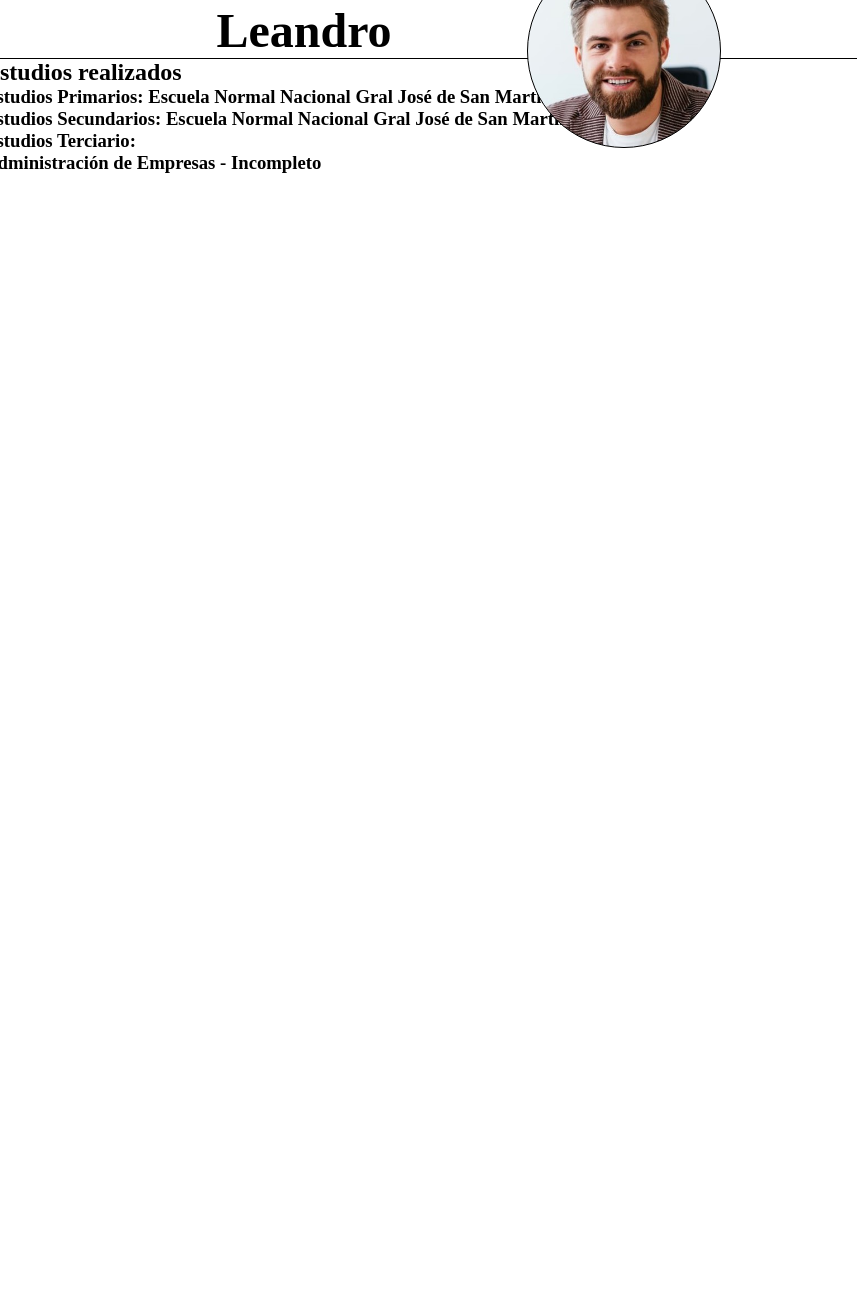
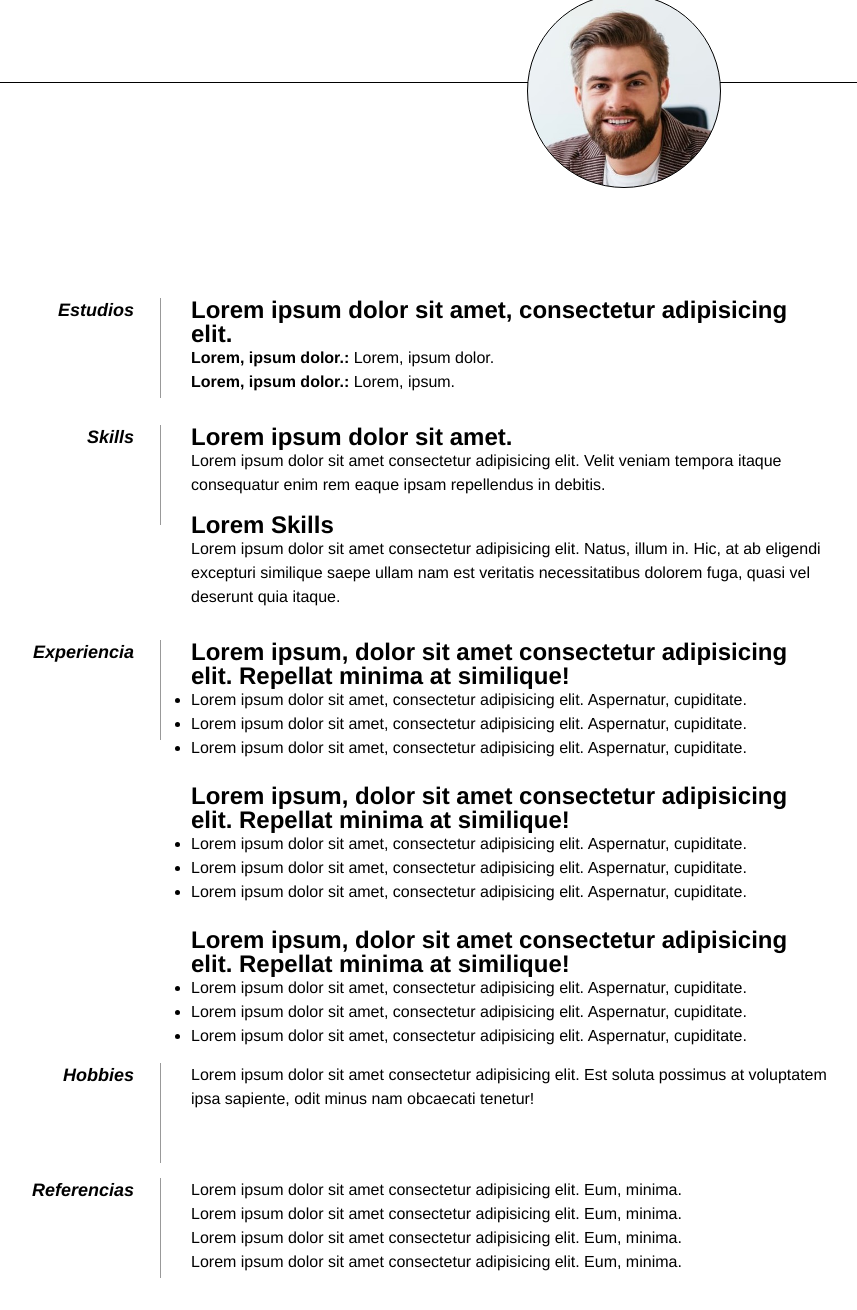
Before and after one commit to leacau/ProyectoCV, a website: page pages/landing.html in a window 1280 px wide. Shown: the part 86-1396 px from the top of the page, without its empty margins (16-873 px from the left). Before the commit the page ends 800 px from the top, so only its background shows below. Drawn offline with nearby package versions, Linux system fonts and the light colour scheme.

Commit message:
subida proyecto CV

```diff
--- a/css/styles.css
+++ b/css/styles.css
@@ -45,14 +45,29 @@
     color: black;
 }
 
+.landingBody{
+    width: 100vw;
+    margin: 40px auto 60px;
+    font: 16px Helvetica, Sans-Serif;
+    line-height: 24px;
+}
+.clear {
+    clear: both;
+}
+
 .headerLanding{
     padding-top: 5vh;
+    padding-bottom: 1vh;
     width: 100vw;
-    height: 13vh;
+    height: 10vh;
     border-bottom: solid 1px black ;
     text-align: center;
     display: flex;
     justify-content: center;
+    margin-bottom: 25vh;
+}
+p{
+    margin: 0 0 16px 0;
 }
 
 .imagenPerfil{
@@ -66,6 +81,7 @@
     background-size: cover;
 }
 .nombreLanding{
+    visibility:hidden;
     width: 100vw;
     font-size: 3rem;
     font-weight: 800;
@@ -74,3 +90,28 @@
     justify-content:center;
     align-items: end;
 }
+
+
+dt{
+    font-style: italic;
+    font-weight: bold;
+    font-size: 18px;
+    text-align: right;
+    padding: 0 26px 0 0;
+    width: 150px;
+    float: left;
+    height: 100px;
+    border-right: 1px solid #999;
+}
+
+dd{
+    width: 50vw;
+    margin-left: 30px;
+    float:left;
+}
+
+dd.clear{
+    float: none;
+    margin: 0;
+    height: 15px;
+}
--- /dev/null
+++ b/package.json
@@ -0,0 +1,5 @@
+{
+  "dependencies": {
+    "animate.css": "^4.1.1"
+  }
+}
--- a/pages/landing.html
+++ b/pages/landing.html
@@ -5,44 +5,140 @@
 		<meta http-equiv="X-UA-Compatible" content="IE=edge" />
 		<meta name="viewport" content="width=device-width, initial-scale=1.0" />
 		<link rel="stylesheet" href="../css/styles.css" />
+		<link rel="stylesheet" href="https://cdnjs.cloudflare.com/ajax/libs/animate.css/4.1.1/animate.min.css"/>
 		<title>Leandro Chena - CV</title>
 	</head>
-	<body>
+	<body class="landingBody">
 		<header class="headerLanding">
 			<div class="nombreLanding">
 				<div>Leandro</div>
 			</div>
-			<div class="imagenPerfil"></div>
+			<div
+				class="imagenPerfil"
+				onmouseleave="ocultar()"
+				onmouseover="mostrar()"
+			></div>
 			<div class="nombreLanding">
 				<div>Chena</div>
 			</div>
 		</header>
 		<main>
 			<div class="container">
-				<h2>Estudios realizados</h2>
+				<dl>
+					<dd class="clear"></dd>
+
+					<dt>Estudios</dt>
+					<dd>
+						<h2>Lorem ipsum dolor sit amet, consectetur adipisicing elit.</h2>
+						<p>
+							<strong>Lorem, ipsum dolor.:</strong> Lorem, ipsum dolor.<br />
+							<strong>Lorem, ipsum dolor.:</strong> Lorem, ipsum.
+						</p>
+					</dd>
+
+					<dd class="clear"></dd>
+
+					<dt>Skills</dt>
+					<dd>
+						<h2>Lorem ipsum dolor sit amet.</h2>
+						<p>
+							Lorem ipsum dolor sit amet consectetur adipisicing elit. Velit
+							veniam tempora itaque consequatur enim rem eaque ipsam repellendus
+							in debitis.
+						</p>
+
+						<h2>Lorem Skills</h2>
+						<p>
+							Lorem ipsum dolor sit amet consectetur adipisicing elit. Natus,
+							illum in. Hic, at ab eligendi excepturi similique saepe ullam nam
+							est veritatis necessitatibus dolorem fuga, quasi vel deserunt quia
+							itaque.
+						</p>
+					</dd>
+
+					<dd class="clear"></dd>
+
+					<dt>Experiencia</dt>
+					<div class="experiencia">
+						<dd>
+							<h2>
+								Lorem ipsum, dolor sit amet consectetur adipisicing elit. Repellat
+								minima at similique!
+							</h2>
 							<ul>
 								<li>
-						<h3>
-							Estudios Primarios: Escuela Normal Nacional Gral José de San
-							Martin
-						</h3>
+									Lorem ipsum dolor sit amet, consectetur adipisicing elit.
+									Aspernatur, cupiditate.
 								</li>
 								<li>
-						<h3>
-							Estudios Secundarios: Escuela Normal Nacional Gral José de San
-							Martin
-						</h3>
+									Lorem ipsum dolor sit amet, consectetur adipisicing elit.
+									Aspernatur, cupiditate.
 								</li>
 								<li>
-						<h3>Estudios Terciario:</h3>
+									Lorem ipsum dolor sit amet, consectetur adipisicing elit.
+									Aspernatur, cupiditate.
+								</li>
+							</ul></br>
+							<h2>
+								Lorem ipsum, dolor sit amet consectetur adipisicing elit. Repellat
+								minima at similique!
+							</h2>
 							<ul>
 								<li>
-								<h3>Administración de Empresas - Incompleto</h3>
+									Lorem ipsum dolor sit amet, consectetur adipisicing elit.
+									Aspernatur, cupiditate.
+								</li>
+								<li>
+									Lorem ipsum dolor sit amet, consectetur adipisicing elit.
+									Aspernatur, cupiditate.
+								</li>
+								<li>
+									Lorem ipsum dolor sit amet, consectetur adipisicing elit.
+									Aspernatur, cupiditate.
+								</li>
+							</ul></br>
+							<h2>
+								Lorem ipsum, dolor sit amet consectetur adipisicing elit. Repellat
+								minima at similique!
+							</h2>
+							<ul>
+								<li>
+									Lorem ipsum dolor sit amet, consectetur adipisicing elit.
+									Aspernatur, cupiditate.
+								</li>
+								<li>
+									Lorem ipsum dolor sit amet, consectetur adipisicing elit.
+									Aspernatur, cupiditate.
+								</li>
+								<li>
+									Lorem ipsum dolor sit amet, consectetur adipisicing elit.
+									Aspernatur, cupiditate.
 								</li>
 							</ul>
-					</li>
-				</ul>
+						</dd>
+
+					</div>
+
+
+					<dd class="clear"></dd>
+
+					<dt>Hobbies</dt>
+					<dd>Lorem ipsum dolor sit amet consectetur adipisicing elit. Est soluta possimus at voluptatem ipsa sapiente, odit minus nam obcaecati tenetur!</dd>
+
+					<dd class="clear"></dd>
+
+					<dt>Referencias</dt>
+					<dd>Lorem ipsum dolor sit amet consectetur adipisicing elit. Eum, minima.</dd>
+					<dd>Lorem ipsum dolor sit amet consectetur adipisicing elit. Eum, minima.</dd>
+					<dd>Lorem ipsum dolor sit amet consectetur adipisicing elit. Eum, minima.</dd>
+					<dd>Lorem ipsum dolor sit amet consectetur adipisicing elit. Eum, minima.</dd>
+
+					<dd class="clear"></dd>
+				</dl>
+
+				<div class="clear"></div>
 			</div>
 		</main>
+		<script src="./landing.js"></script>
 	</body>
 </html>
--- /dev/null
+++ b/pages/landing.js
@@ -0,0 +1,14 @@
+let nombreLanding = document.querySelectorAll(".nombreLanding")
+console.log(nombreLanding);
+
+function mostrar(){
+    nombreLanding.forEach(element => {
+        element.setAttribute('style', 'visibility: visible')
+    });
+}
+
+function ocultar(){
+    nombreLanding.forEach(element => {
+        element.setAttribute('style', 'visibility: hidden')
+    });
+}
```
Also changed, not shown: index.html (+3 -2 lines), index.js (added, +9 -0 lines), funciones.js (deleted), 1 other file. Lines whose indentation alone changed are shown as unchanged.
